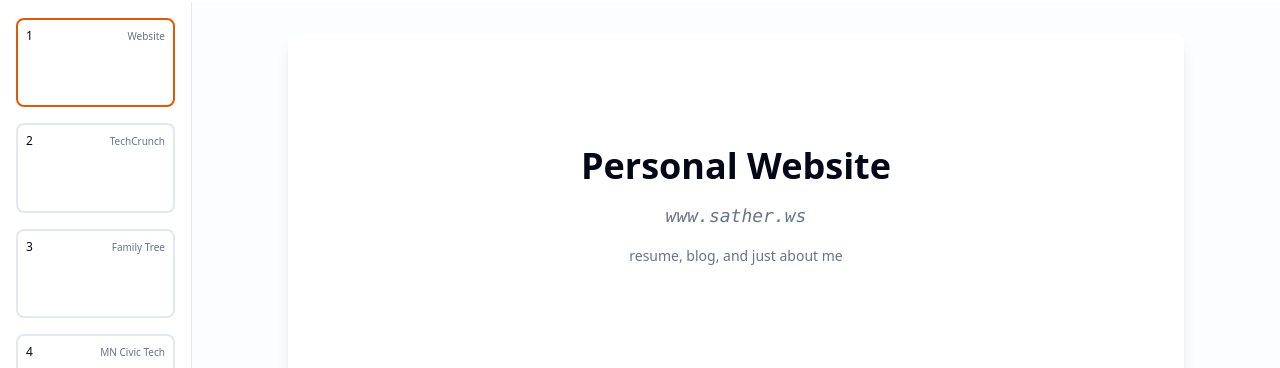
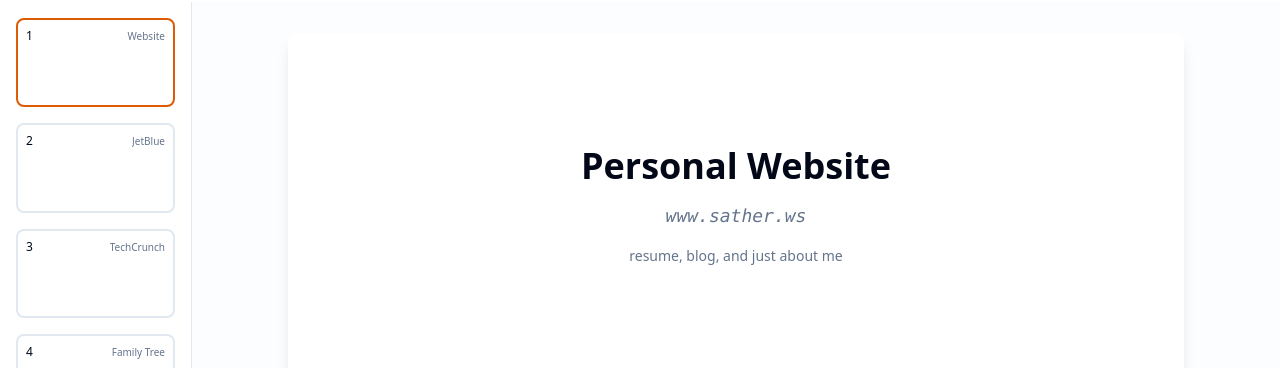
Before and after one commit to willsather/google-slides, a Next.js app: page / in a window 1280 px wide. Shown: the part 116-484 px from the top of the page. Built offline with nearby package versions, Linux system fonts and the light colour scheme.

Commit message:
chore: add jetblue

```diff
--- a/src/app/slides.tsx
+++ b/src/app/slides.tsx
@@ -12,6 +12,13 @@ const slides = [
     url: "www.sather.ws",
     title: "Personal Website",
     description: "resume, blog, and just about me",
+  },
+  {
+    name: "JetBlue",
+    title: "JetBlue Vercel Demo",
+    url: "jetblue.vercel.app",
+    description:
+      "demo version of the jetblue.com website using next.js and vercel",
   },
   {
     name: "TechCrunch",
@@ -90,7 +97,7 @@ export default function Slides({ present }: { present?: boolean }) {
       <div className={`flex flex-1 overflow-hidden ${selectedFont}`}>
         {/* Left Sidebar */}
         {!present ? (
-          <div className="w-48 space-y-4 border-r p-4">
+          <div className="w-48 space-y-4 overflow-y-scroll border-r p-4">
             {slides.map((slide, index) => (
               <div
                 key={slide.name}
```
